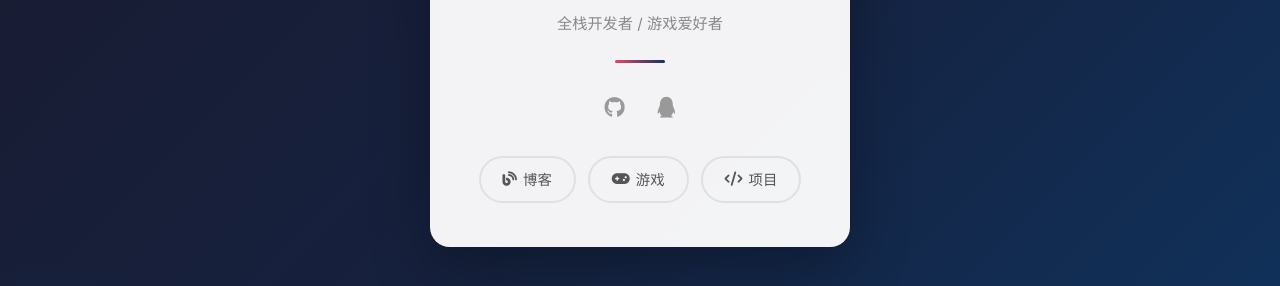
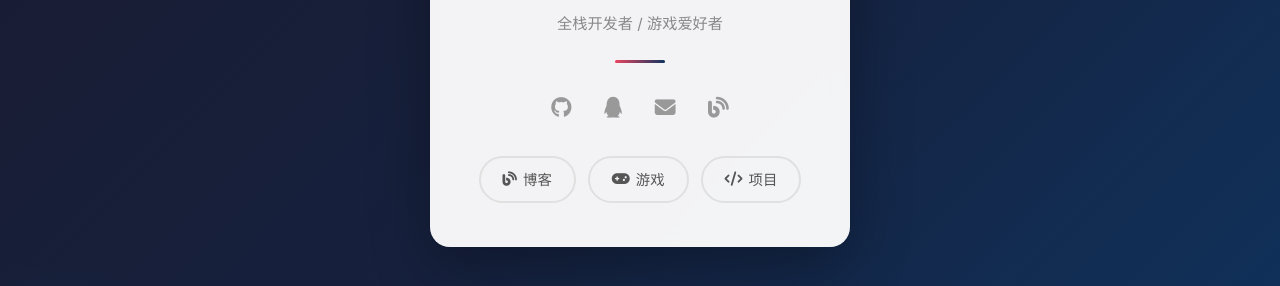
Before and after one commit to huangchen-2/htmlGame, a Jekyll site: the page built from index.md, in a window 1280 px wide. Shown: the part 393-679 px from the top of the page. Built offline with Jekyll 4.4.1, drawn with Linux system fonts in a browser that asks for light colours.

Commit message:
更新联系方式：QQ、邮箱、CSDN

```diff
--- a/_config.yml
+++ b/_config.yml
@@ -7,9 +7,9 @@ github_username: SorryMcDonald
 author:
   name: SorryMcDonald
   bio: 全栈开发者 / 游戏爱好者
-  # email: your@email.com
-  # twitter: your_twitter
-  qq: "123456789"
+  email: 1075200597@qq.com
+  qq: "1075200597"
+  csdn: "https://blog.csdn.net/m0_59770307?type=blog"
 
 # 博客文章链接格式
 permalink: /blog/:year/:month/:day/:title/
--- a/_layouts/home.html
+++ b/_layouts/home.html
@@ -19,14 +19,14 @@ layout: default
         <i class="fab fa-qq"></i>
       </a>
       {% endif %}
-      {% if site.author.twitter %}
-      <a href="https://twitter.com/{{ site.author.twitter }}" target="_blank" title="Twitter">
-        <i class="fab fa-twitter"></i>
-      </a>
-      {% endif %}
       {% if site.author.email %}
       <a href="mailto:{{ site.author.email }}" title="Email">
         <i class="fas fa-envelope"></i>
+      </a>
+      {% endif %}
+      {% if site.author.csdn %}
+      <a href="{{ site.author.csdn }}" target="_blank" title="CSDN">
+        <i class="fas fa-blog"></i>
       </a>
       {% endif %}
     </div>
```
